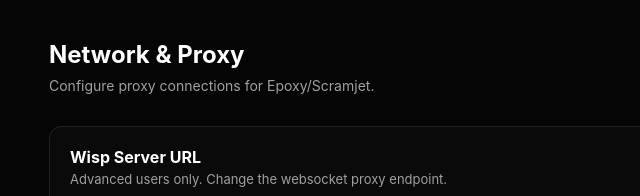
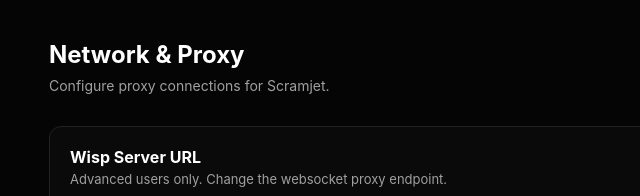
Before and after one commit to DevEchoX2/Lynx-Labs, a plain HTML site: page pages/settings.html in a window 1280 px wide. Both pictures are taken after a click on the button "Network & Proxy". Shown: the top 196 px of the page, 311-951 px from the left. Drawn offline with Linux system fonts and the light colour scheme.

Commit message:
Update settings.html

```diff
--- a/pages/settings.html
+++ b/pages/settings.html
@@ -128,7 +128,7 @@ Network & Proxy
 
 <section id="network" class="settings-section">
 <h3>Network & Proxy</h3>
-<p class="section-desc">Configure proxy connections for Epoxy/Scramjet.</p>
+<p class="section-desc">Configure proxy connections for Scramjet.</p>
 
 <div class="setting-group">
 <h4>Wisp Server URL</h4>
```
